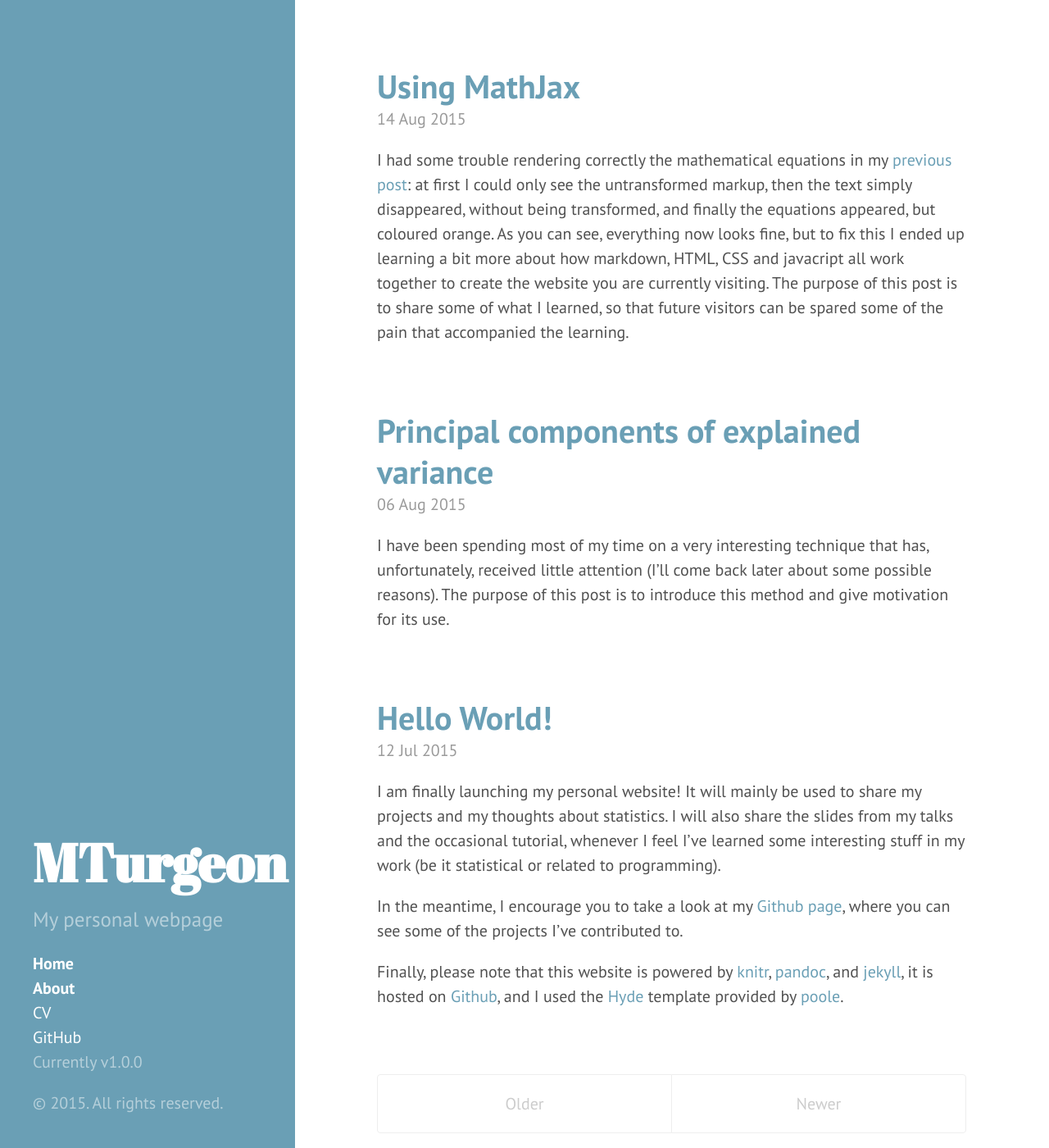
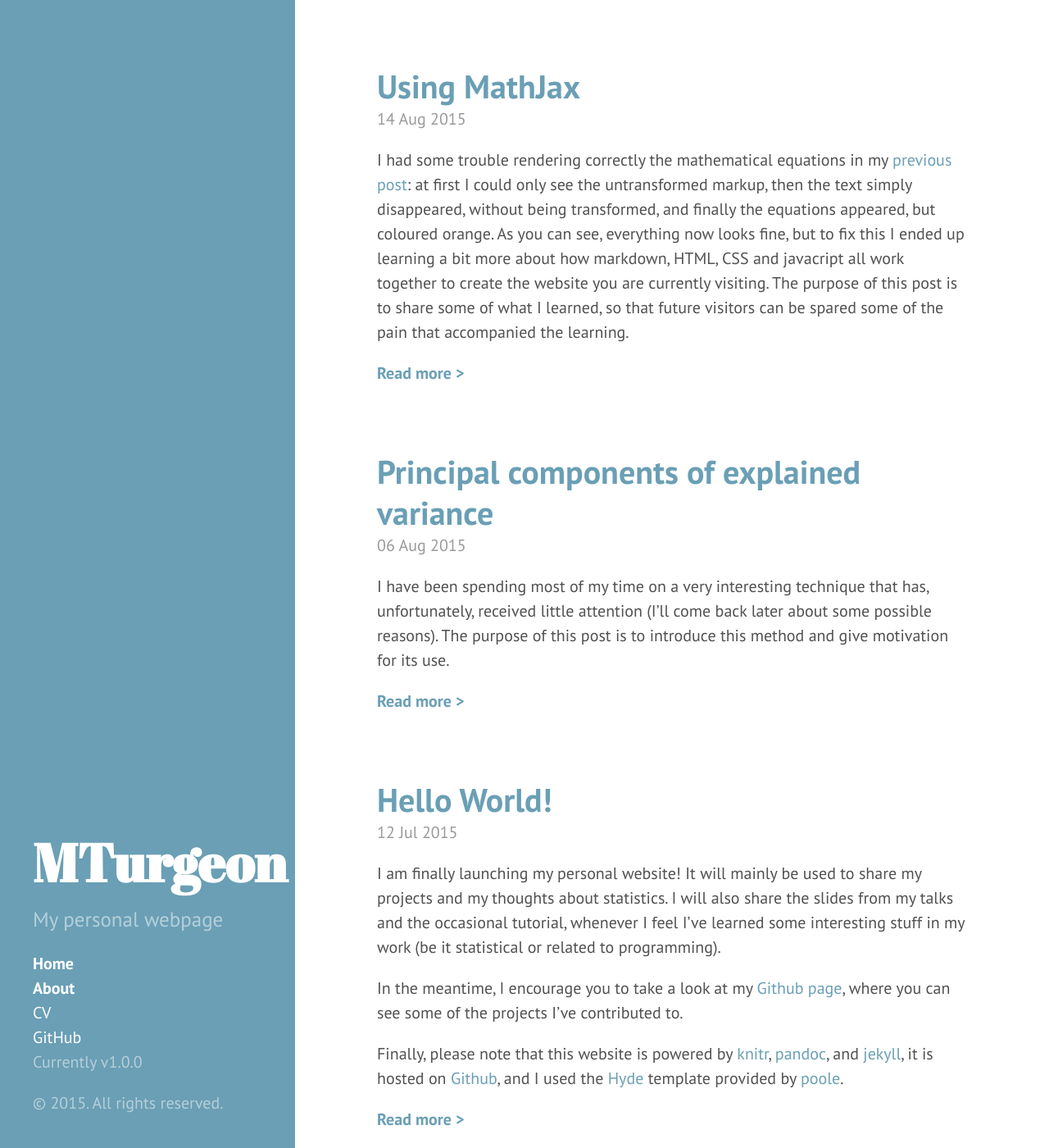
Before and after one commit to turgeonmaxime/old_website, a Jekyll site: the page built from index.html, in a window 1280 px wide and 1400 px high. Shown: the whole window at 82% size. Built offline with Jekyll 4.4.1, drawn with Linux system fonts in a browser that asks for light colours; the list of posts is cut into pages by our own code; part of the change alters nothing that is shown.

Commit message:
trying to fix urls

```diff
--- a/_config.yml
+++ b/_config.yml
@@ -5,17 +5,22 @@ redcarpet:
 pygments:         true
 
 # Permalinks
-permalink:        /:title
+permalink:        pretty
+relative_permalinks: true
 
 # Setup
 title:            MTurgeon
 tagline:          'Maxime Turgeon'
 description:      'My personal webpage'
 url:              http://turgeonmaxime.github.io
+baseurl:	  '/'
 
 author:
   name:           'Maxime Turgeon'
-  url:            https://twitter.com/mturg1989
+  email:	  maxime.turgeon@mail.mcgill.ca
+  url:            http://turgeonmaxime.github.io
+  github:         turgeonmaxime
+  twitter:        mturg1989
 
 paginate:         5
 
--- a/index.html
+++ b/index.html
@@ -16,6 +16,7 @@ permalink: pretty
     <span class="post-date">{{ post.date | date_to_string }}</span>
 
     {{ post.excerpt }}
+    <a href="{{ post.url }}" class="read-more-btn"> <b> Read more &#62;</b> </a>
   </div>
   {% endfor %}
 </div>
```
